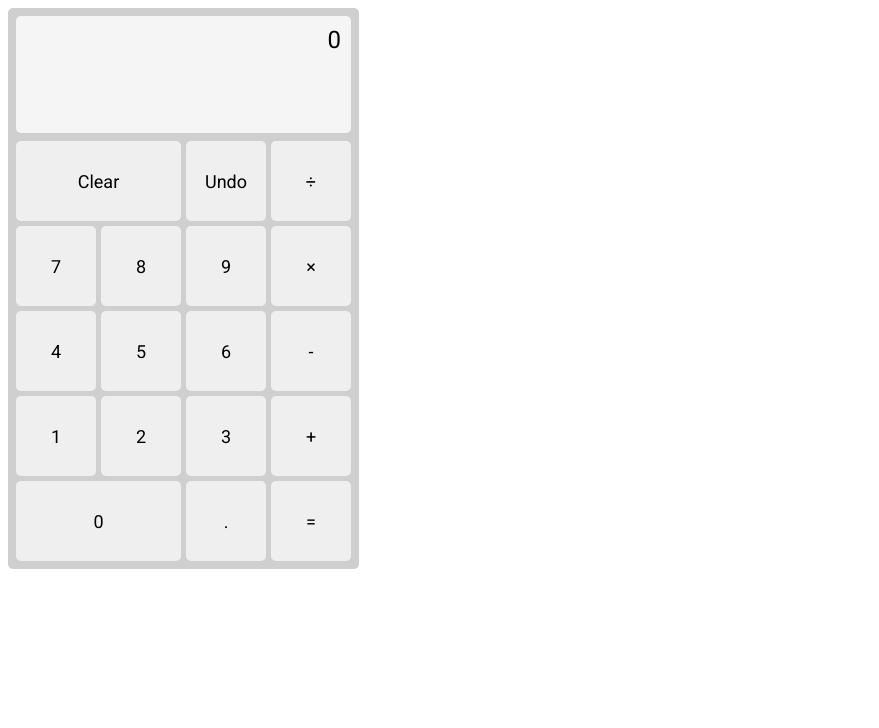
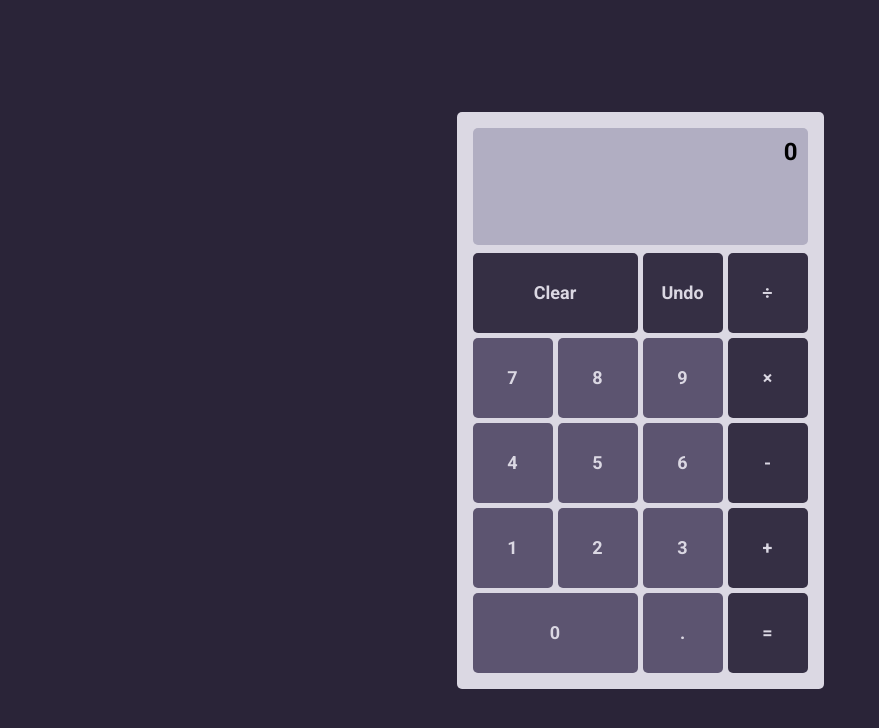
Before and after one commit to MatheusKisiolar/calculator, a plain HTML site: page index.html in a window 1280 px wide. Shown: the whole page, without its empty margins (0-879 px from the left). Drawn offline with Linux system fonts and the light colour scheme.

Commit message:
style UI

```diff
--- a/index.html
+++ b/index.html
@@ -24,8 +24,8 @@
     <button class="digit" value=".">.</button>
 
 
-    <button class="operator" value="/">÷</button>
-    <button class="operator" value="*">×</button>
+    <button class="operator" value="÷">÷</button>
+    <button class="operator" value="×">×</button>
     <button class="operator" value="-">-</button>
     <button class="operator" value="+">+</button>
     <button id="equal">=</button>
--- a/script.js
+++ b/script.js
@@ -15,6 +15,10 @@ document.querySelector("#clear").addEventListener("click", clear);
 document.addEventListener("keydown", (e) => {
     document.querySelectorAll(".digit, .operator").forEach(button => {
         if (e.key === button.value) {
+            button.click();
+        } else if (e.key === "/" && button.value === "÷") {
+            button.click();
+        } else if (e.key === "*" && button.value === "×") {
             button.click();
         }
     });
@@ -39,10 +43,9 @@ document.addEventListener("keydown", (e) => {
 
 
 function type(e) {
-    if (numberA[0] === "0" && numberA.length === 1 && !(e.target.value === "0") && !(e.target.value === ".")){
+    if (numberA[0] === "0" && numberA.length === 1 && !(e.target.value === "0") && !(e.target.value === ".") && operator === ""){
         numberA.pop();
     }
-    if (numberA.length === 22 || numberA.length === 22) return;
     if (numberA[0] === "0" && e.target.value === "0" && numberA.length === 1 || numberB[0] === "0" && e.target.value === "0" && numberB.length === 1) return;
     if (e.target.value === "." && numberA.join("").includes(".") && operator === "" || e.target.value === "." && numberB.join("").includes(".")) {
         return;
@@ -51,9 +54,11 @@ function type(e) {
         if (numberB.length === 0 && e.target.value === ".") {
             numberB.push("0")
         }
+        if (numberB.length === 22) return;
         numberB.push(e.target.value);
         setDisplayValue();
     } else {
+        if (numberA.length === 22) return;
         result = undefined;
         numberA.push(e.target.value);
         setDisplayValue();
@@ -142,6 +147,6 @@ function divide(a, b) {
 function operate(a, b, o) {
     if (o === "+") return add(a, b);
     if (o === "-") return subtract(a, b);
-    if (o === "*") return multiply(a, b);
-    if (o === "/") return divide(a, b);
+    if (o === "×") return multiply(a, b);
+    if (o === "÷") return divide(a, b);
 }
--- a/styles.css
+++ b/styles.css
@@ -1,6 +1,12 @@
 @import url('https://fonts.googleapis.com/css2?family=Roboto:ital,wght@0,100;0,300;0,400;0,500;0,700;0,900;1,100;1,300;1,400;1,500;1,700;1,900&display=swap');
 body {
   font-family: 'Roboto', sans-serif;
+  background-color: #2A2438;
+  height: 100vh;
+  margin: 0;
+  display: flex;
+  justify-content: center;
+  align-items: center;
 }
 
 #calculator {
@@ -9,10 +15,9 @@ body {
   grid-template-rows: 120px 80px 80px 80px 80px 80px;
   row-gap: 5px;
   column-gap: 5px;
-  background-color: rgb(207, 207, 207);
-  max-width: fit-content;
+  background-color: #DBD8E3;
   border-radius: 5px;
-  padding: 8px;
+  padding: 16px;
 }
 
 #display {
@@ -20,7 +25,8 @@ body {
   grid-column: 1 / 5;
   text-align: end;
   font-size: 24px;
-  background-color: whitesmoke;
+  font-weight: 600;
+  background-color: #b1aec2;;
   border-radius: 5px;
   padding: 10px;
   margin-bottom: 3px;
@@ -36,12 +42,20 @@ body {
   grid-column: 3 / 4;
 }
 
-.operator[value="/"] {
+.digit {
+  background-color: #5C5470;
+}
+
+.operator, #clear, #undo, #equal {
+  background-color: #352F44;
+}
+
+.operator[value="÷"] {
   grid-row: 2 / 3;
   grid-column: 4 / 5;
 }
 
-.operator[value="*"] {
+.operator[value="×"] {
   grid-row: 3 / 4;
   grid-column: 4 / 5;
 }
@@ -72,10 +86,12 @@ body {
 }
 
 button {
+  color: #DBD8E3;
   border: none;
   border-radius: 5px;
   font-family: 'Roboto', sans-serif;
   font-size: 18px;
+  font-weight: 600;
   transition: all 100ms;
 }
 
```
